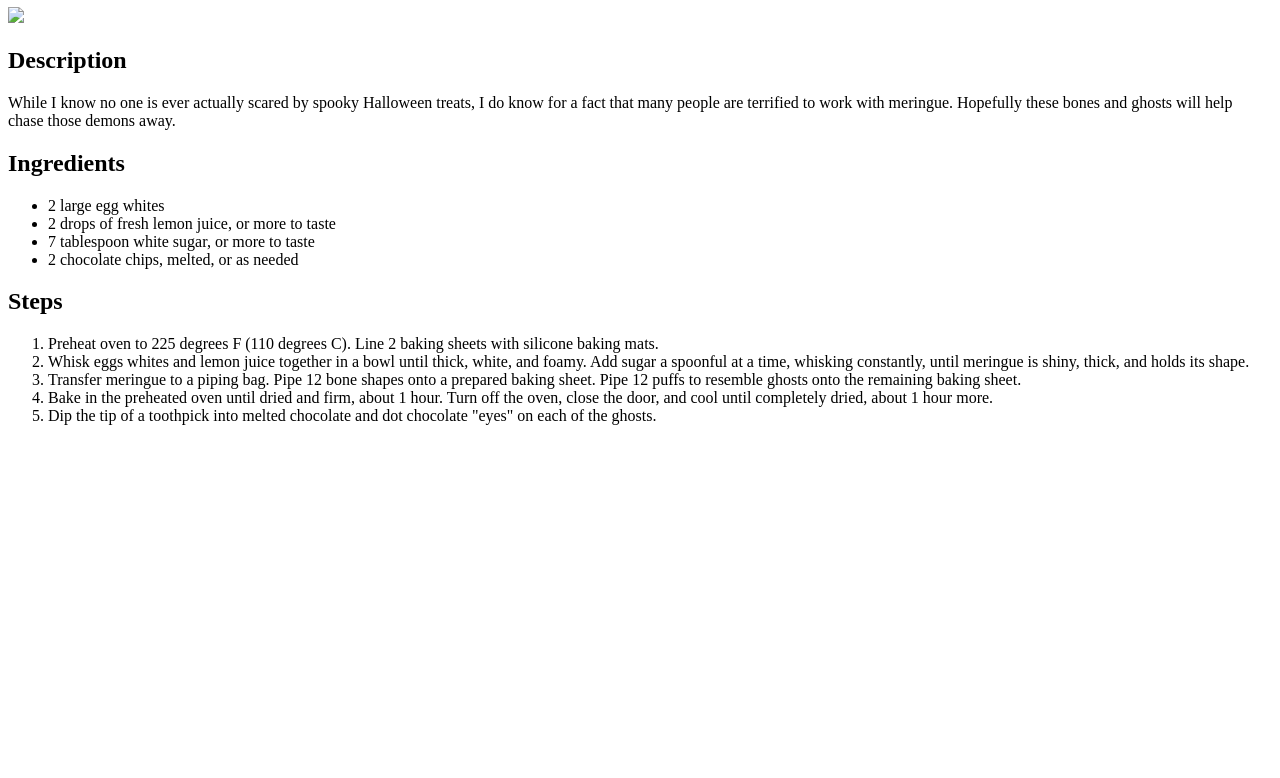
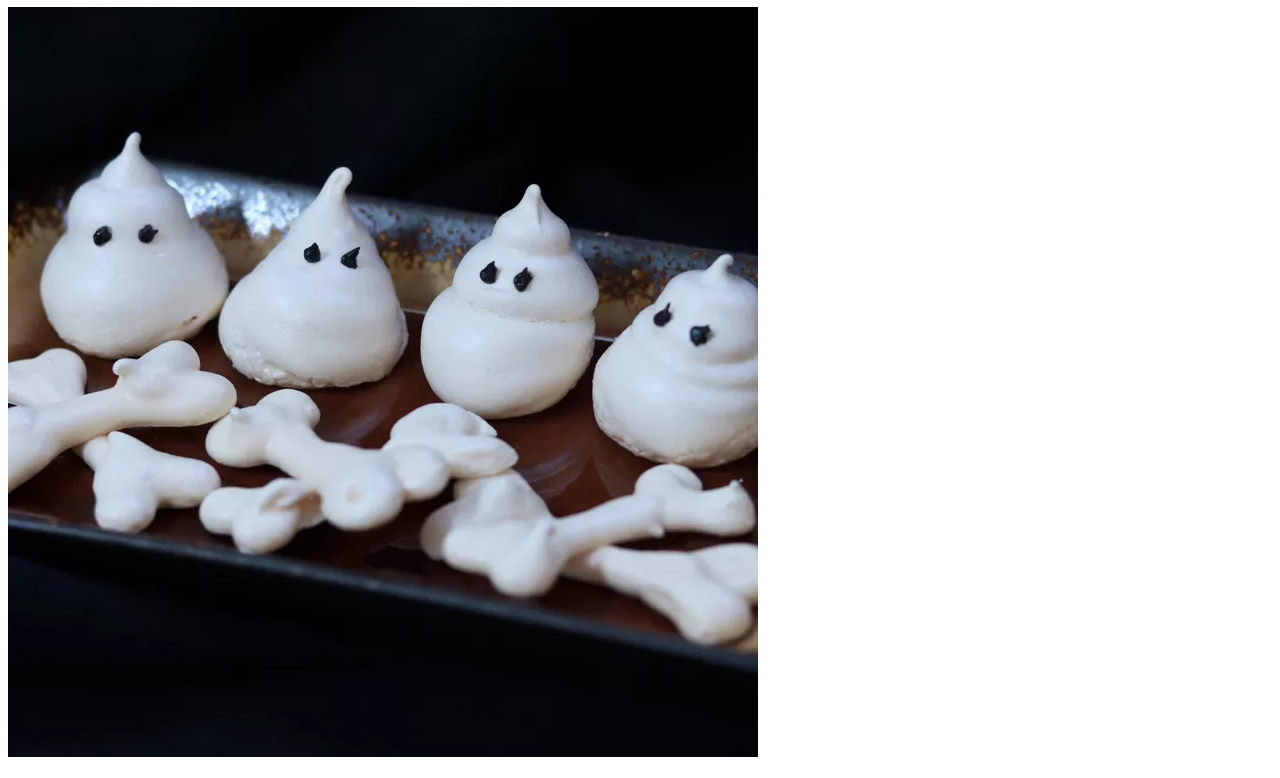
Before and after one commit to WindDistinct/odin-recipes, a plain HTML site: page recipes/meringue-dish.html in a window 1280 px wide. Shown: the part 73-851 px from the top of the page. Before the commit the page ends 800 px from the top, so only its background shows below. Drawn offline with Linux system fonts and the light colour scheme.

Commit message:
Update meringue-dish.html to include correct resource
Img source changed to relate to correct image file

```diff
--- a/recipes/meringue-dish.html
+++ b/recipes/meringue-dish.html
@@ -8,7 +8,7 @@
     <body>
         <h1>Meringue Bones and Ghosts</h1>
 
-        <img src="../images/chef-john.jpg">
+        <img src="../images/meringue-dish.jpg">
 
         <h2>Description</h2>
 
```
